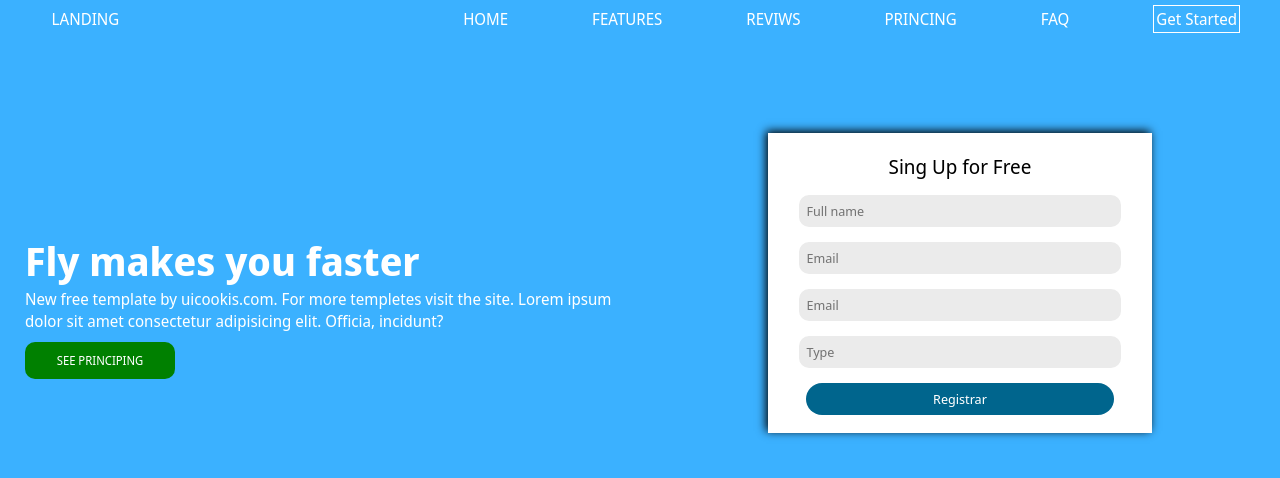
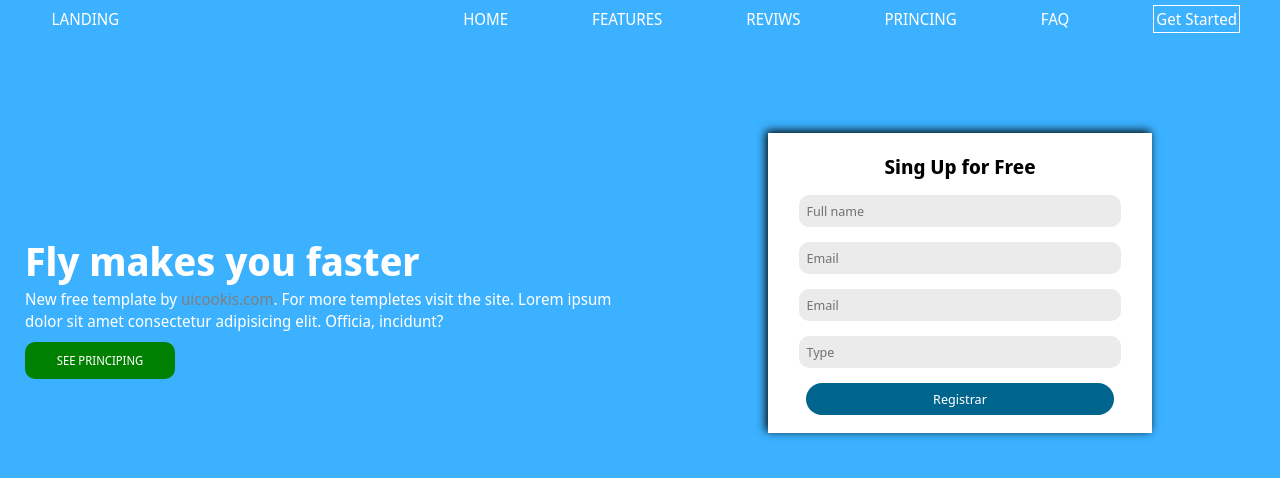
Before and after one commit to bethoOro/CurosWeb_, a plain HTML site: page CSS/Clase04/Ejercicios/Ejercicio.html in a window 1280 px wide. Drawn offline with Linux system fonts and the light colour scheme.

Commit message:
Ejercicio en clase

```diff
--- a/CSS/Clase04/Ejercicios/Ejercicio.html
+++ b/CSS/Clase04/Ejercicios/Ejercicio.html
@@ -34,7 +34,7 @@
 
         <div id="form">
             <form>
-                <label for="">Sing Up for Free</label>
+                <h2>Sing Up for Free</h2>
                 <input type="text" name="" id="" placeholder="Full name">
                 <input type="email" name="" id="" placeholder="Email">
                 <input type="email" name="" id="" placeholder="Email">
--- a/CSS/Clase04/Ejercicios/css/style2.css
+++ b/CSS/Clase04/Ejercicios/css/style2.css
@@ -75,7 +75,7 @@
     box-shadow: -2px -2px 9px black;
 }
 
-form label {
+h2 {
     color: black;
     display: block;
     text-align: center;
@@ -98,3 +98,7 @@
     width: 80%;
     border-radius: 30px;
 }
+
+span {
+    color: grey;
+}
```
